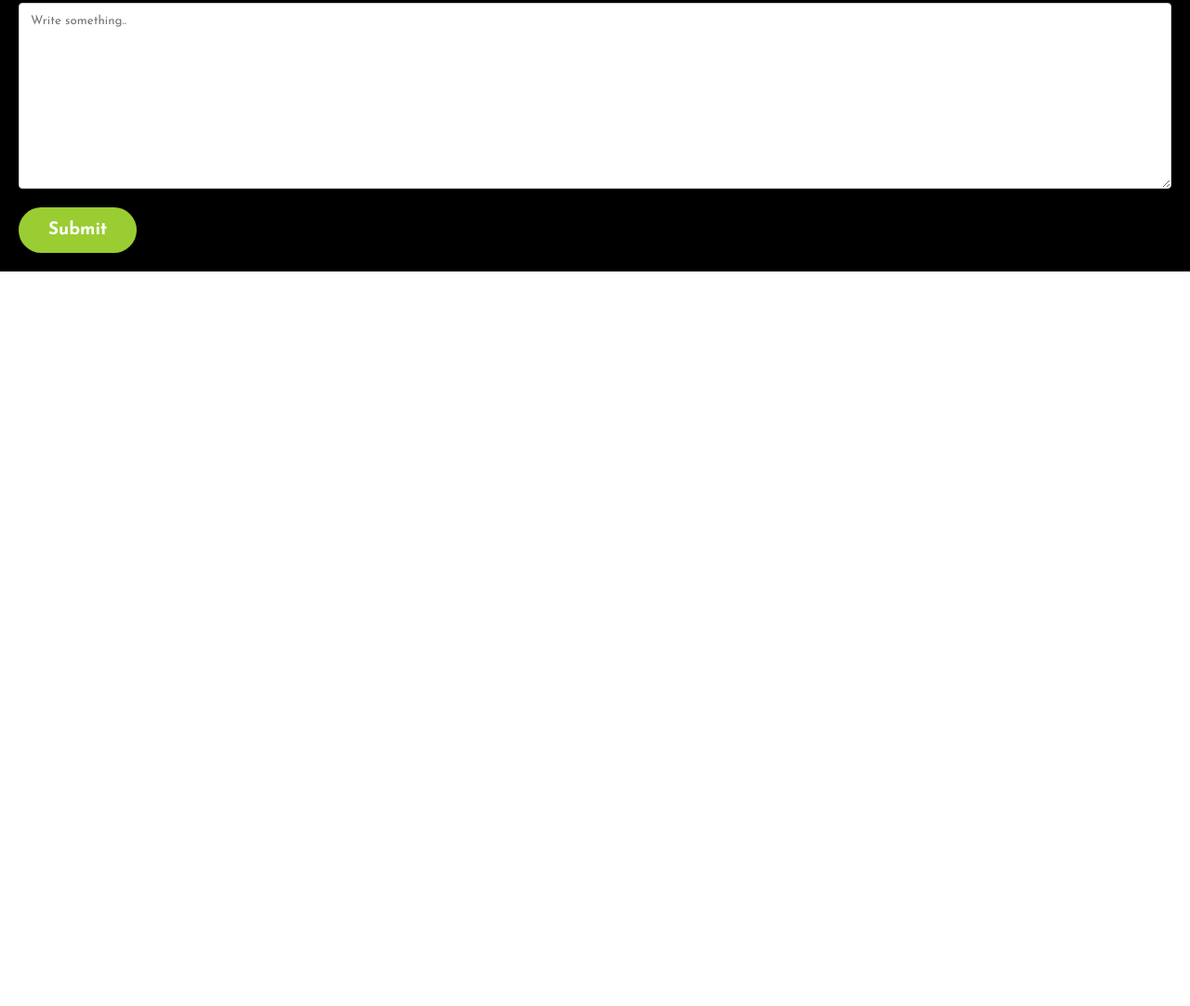
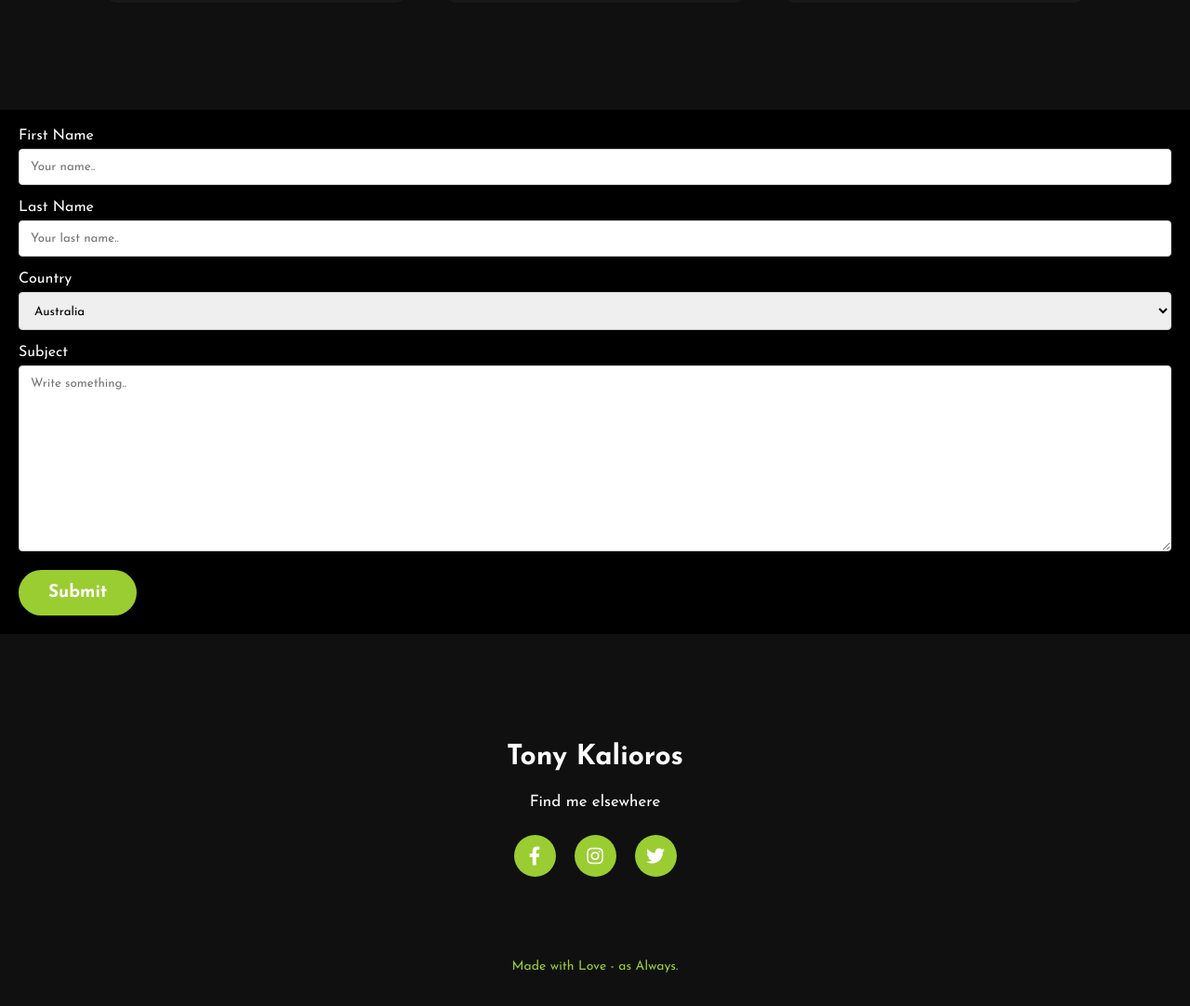
Before and after one commit to Nolie88/TK_Portfolio, a plain HTML site: page index.html in a window 1280 px wide. Shown: the part 2437-3519 px from the top of the page at 93% size. Before the commit the page ends 2729 px from the top, so only its background shows below. Drawn offline with Linux system fonts and the light colour scheme.

Commit message:
added footer, added footer styling.

```diff
--- a/css/style.css
+++ b/css/style.css
@@ -180,6 +180,8 @@ button:hover {
   background: #101010;
   width: 100%;
   padding: 100px 0px;
+  display: flex;
+  flex-flow: row wrap;
 }
 .title h2 {
   color: white;
@@ -193,6 +195,8 @@ button:hover {
   justify-content: center;
   align-items: center;
   min-height: 400px;
+  flex: 1;
+  flex-flow: row wrap;
 }
 
 .card {
@@ -206,6 +210,17 @@ button:hover {
   overflow: hidden;
   text-align: center;
   align-self: center;
+}
+
+#main {
+  flex: none;
+  width: 100%;
+}
+
+#main img {
+  border-radius: 10%;
+  height: auto;
+  width: 200px;
 }
 
 .card img {
@@ -287,3 +302,79 @@ input[type="submit"]:hover {
   padding: 20px;
   color: white;
 }
+
+/* Footer styling */
+
+footer {
+  position: relative;
+  width: 100%;
+  height: 400px;
+  background: #101010;
+  display: flex;
+  flex-direction: column;
+  align-items: center;
+  justify-content: center;
+}
+footer p:nth-child(1) {
+  font-size: 30px;
+  color: white;
+  margin-bottom: 20px;
+  font-weight: bold;
+}
+footer p:nth-child(2) {
+  color: white;
+  font-size: 17px;
+  width: 500px;
+  text-align: center;
+  line-height: 26px;
+}
+.social {
+  display: flex;
+}
+.social a {
+  width: 45px;
+  height: 45px;
+  display: flex;
+  align-items: center;
+  justify-content: center;
+  background: #9acd32;
+  border-radius: 50%;
+  margin: 22px 10px;
+  color: white;
+  text-decoration: none;
+  font-size: 20px;
+}
+.social a:hover {
+  transform: scale(1.3);
+  transition: 0.3s;
+}
+.end {
+  position: absolute;
+  color: #9acd32;
+  bottom: 35px;
+  font-size: 14px;
+}
+
+/* Sticky nav */
+
+/* The sticky class is added to the navbar with JS when it reaches its scroll position */
+.sticky {
+  position: fixed;
+  top: 0;
+  width: 100%;
+}
+
+/* Add some top padding to the page content to prevent sudden quick movement (as the navigation bar gets a new position at the top of the page (position:fixed and top:0) */
+.sticky + .content {
+  padding-top: 60px;
+}
+
+@media only screen and (max-width: 508px) {
+  body {
+    background-color: var(--bg-salm);
+  }
+
+  @media only screen and (max-width: 420px) {
+  body {
+    background-color: var(--bg-salm);
+  }
--- a/index.html
+++ b/index.html
@@ -23,7 +23,7 @@
   <body>
     <!-- Hero section starts here | Includes Nav-->
     <div class="hero">
-      <nav>
+      <nav id="navbar">
         <h2 class="logo">Tony <span>Kalioros</span></h2>
         <ul>
           <li><a href="#">Home</a></li>
@@ -78,7 +78,7 @@
       </div>
 
       <div class="box">
-        <div class="card">
+        <div class="card" id="main">
           <img
             src="/img/Screen Shot 2022-03-06 at 9.09.16 pm.png"
             alt=""
@@ -198,5 +198,22 @@
         <input type="submit" value="Submit" />
       </form>
     </div>
+
+    <!-- Footer starts here -->
+
+    <footer>
+      <p>Tony Kalioros</p>
+      <p>Find me elsewhere</p>
+      <div class="social">
+        <a href="#"><i class="fab fa-facebook-f"></i></a>
+        <a href="https://www.instagram.com/aeliohome/?hl=en"
+          ><i class="fab fa-instagram"></i
+        ></a>
+        <a href="https://twitter.com/TonyKalioros"
+          ><i class="fab fa-twitter"></i
+        ></a>
+      </div>
+      <p class="end">Made with Love - as Always.</p>
+    </footer>
   </body>
 </html>
```
